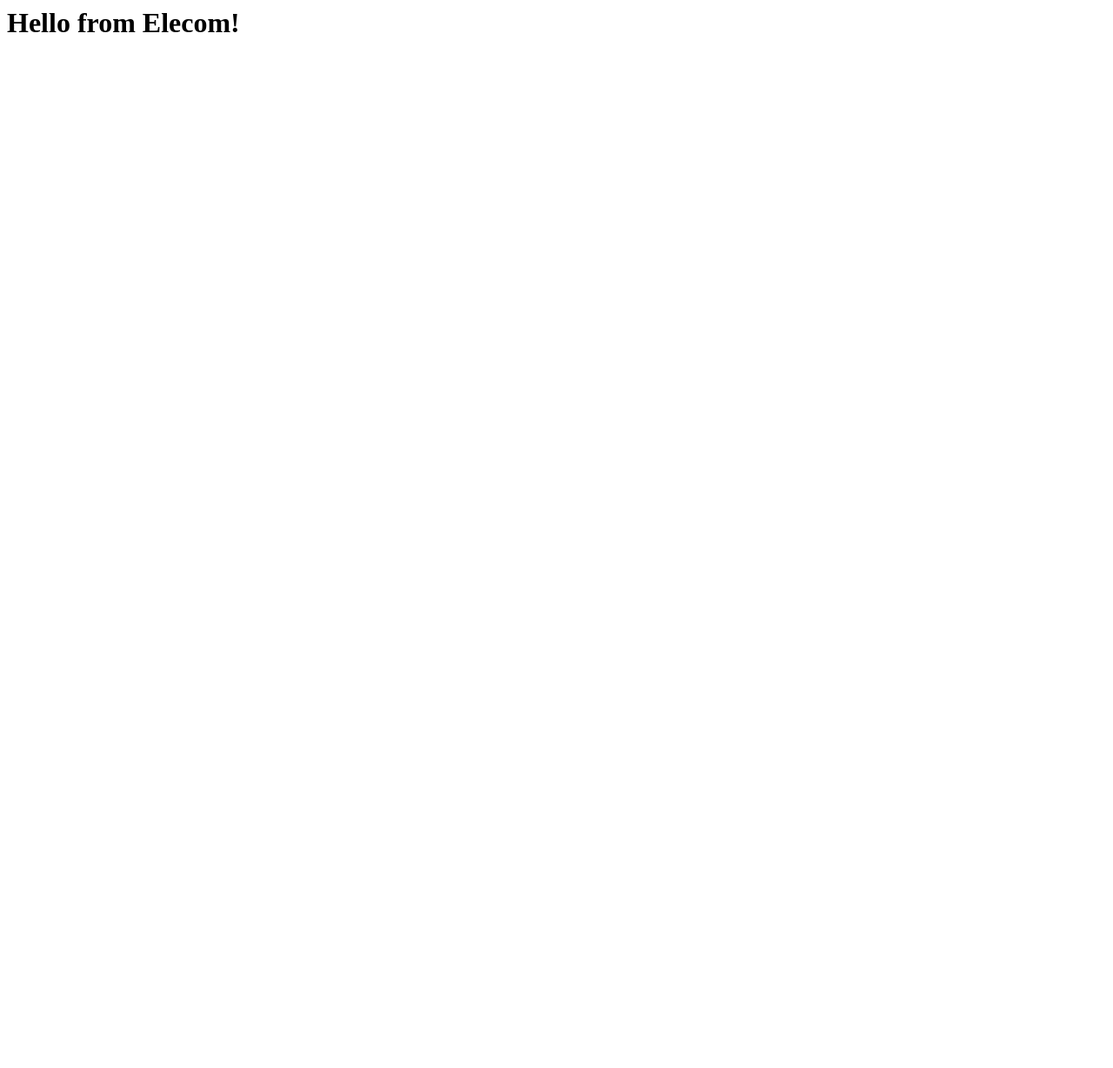
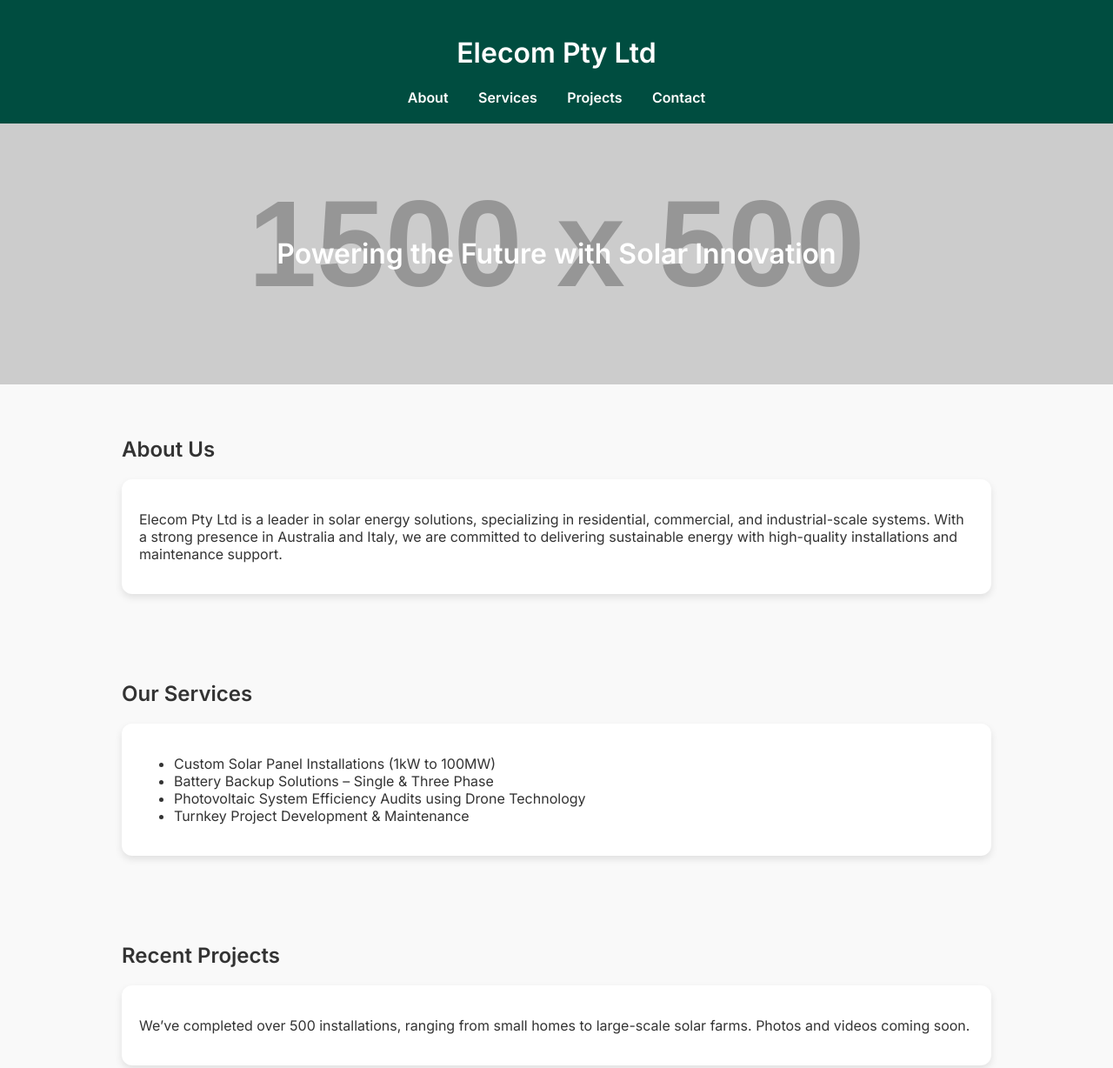
Before and after one commit to maxmassa/Elecom-Test, a plain HTML site: page index.html in a window 1280 px wide. Shown: the top 1228 px of the page at 87% size. Before the commit the page ends 800 px from the top, so only its background shows below. Drawn offline with Linux system fonts and the light colour scheme; placeholder pictures from the web are drawn by us.

Commit message:
Update index.html

```diff
--- a/index.html
+++ b/index.html
@@ -1 +1,71 @@
-<h1>Hello from Elecom!</h1>
+<!DOCTYPE html>
+<html lang="en">
+<head>
+  <meta charset="UTF-8" />
+  <meta name="viewport" content="width=device-width, initial-scale=1.0" />
+  <title>Elecom Pty Ltd</title>
+  <link href="https://fonts.googleapis.com/css2?family=Inter:wght@400;600&display=swap" rel="stylesheet" />
+  <style>
+    body { font-family: 'Inter', sans-serif; margin: 0; padding: 0; background: #f9f9f9; color: #333; }
+    header { background: #004d40; color: white; padding: 20px 40px; text-align: center; }
+    nav a { color: white; margin: 0 15px; text-decoration: none; font-weight: 600; }
+    section { padding: 40px; max-width: 1000px; margin: auto; }
+    .hero { background: url('https://via.placeholder.com/1500x500') center/cover no-repeat; height: 300px; display: flex; align-items: center; justify-content: center; color: white; font-size: 2em; font-weight: 600; }
+    .card { background: white; padding: 20px; margin-top: 20px; border-radius: 12px; box-shadow: 0 4px 8px rgba(0,0,0,0.1); }
+    footer { background: #004d40; color: white; text-align: center; padding: 20px; }
+  </style>
+</head>
+<body>
+  <header>
+    <h1>Elecom Pty Ltd</h1>
+    <nav>
+      <a href="#about">About</a>
+      <a href="#services">Services</a>
+      <a href="#projects">Projects</a>
+      <a href="#contact">Contact</a>
+    </nav>
+  </header>
+
+  <div class="hero">
+    Powering the Future with Solar Innovation
+  </div>
+
+  <section id="about">
+    <h2>About Us</h2>
+    <div class="card">
+      <p>Elecom Pty Ltd is a leader in solar energy solutions, specializing in residential, commercial, and industrial-scale systems. With a strong presence in Australia and Italy, we are committed to delivering sustainable energy with high-quality installations and maintenance support.</p>
+    </div>
+  </section>
+
+  <section id="services">
+    <h2>Our Services</h2>
+    <div class="card">
+      <ul>
+        <li>Custom Solar Panel Installations (1kW to 100MW)</li>
+        <li>Battery Backup Solutions – Single & Three Phase</li>
+        <li>Photovoltaic System Efficiency Audits using Drone Technology</li>
+        <li>Turnkey Project Development & Maintenance</li>
+      </ul>
+    </div>
+  </section>
+
+  <section id="projects">
+    <h2>Recent Projects</h2>
+    <div class="card">
+      <p>We’ve completed over 500 installations, ranging from small homes to large-scale solar farms. Photos and videos coming soon.</p>
+    </div>
+  </section>
+
+  <section id="contact">
+    <h2>Contact Us</h2>
+    <div class="card">
+      <p>Email: info@elecomsolar.com.au<br />Phone: +61 3 9999 9999<br />Locations: Melbourne, Australia & Frosinone, Italy</p>
+      <p>Use our <a href="#">online form</a> to request a custom quote.</p>
+    </div>
+  </section>
+
+  <footer>
+    <p>&copy; 2025 Elecom Pty Ltd. All rights reserved.</p>
+  </footer>
+</body>
+</html>
```
